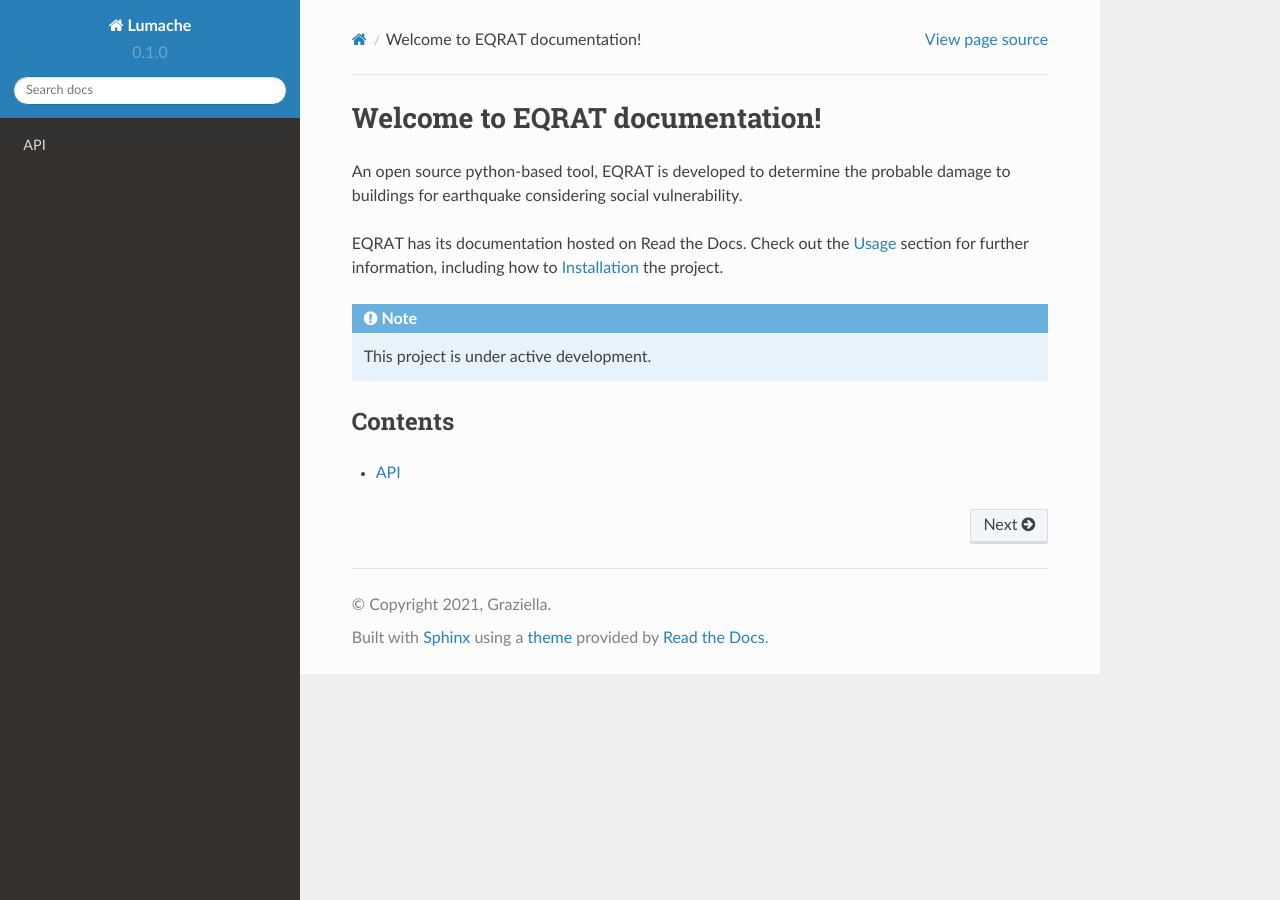
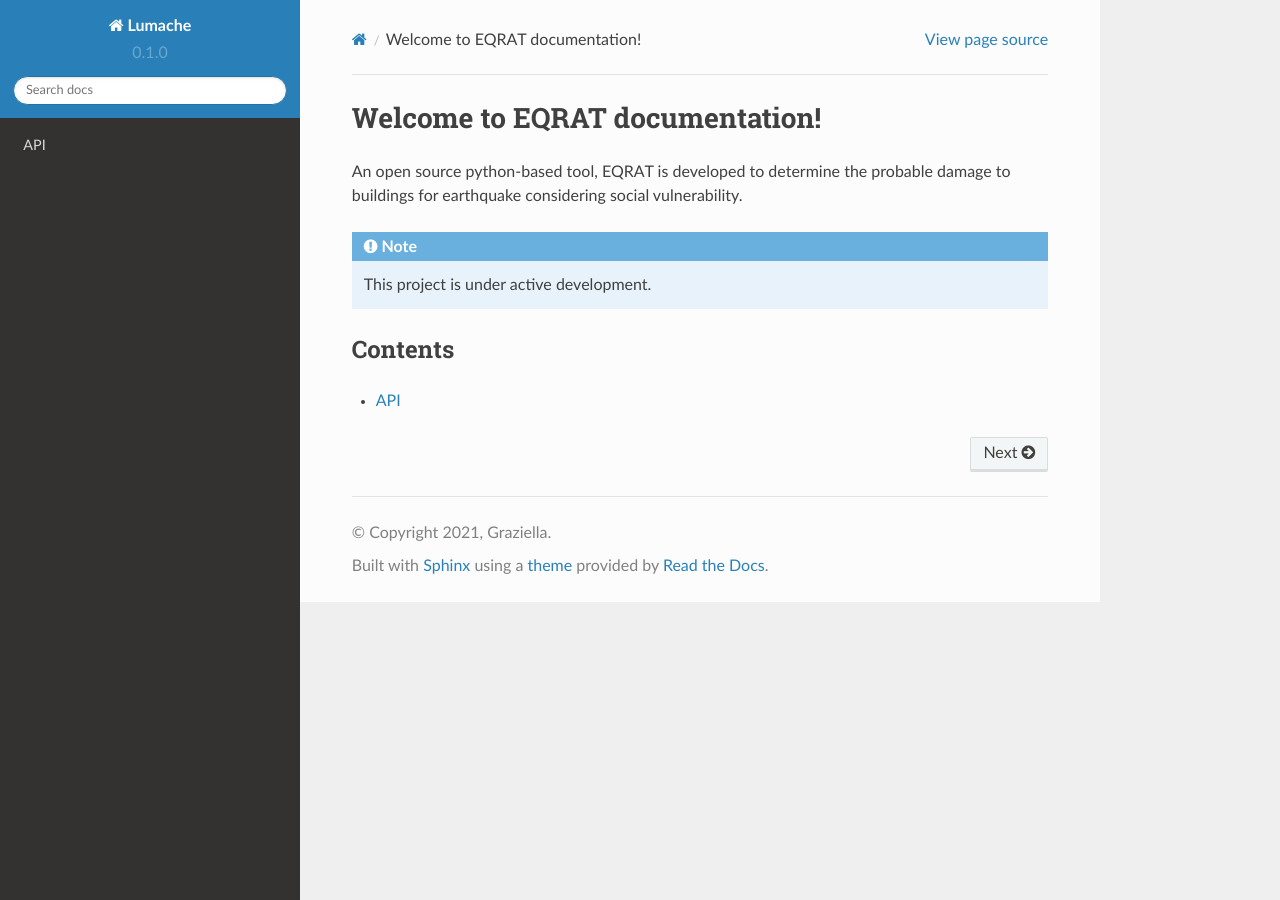
Before and after one commit to ranasohelce/EQRAT, a Sphinx documentation site: the page built from docs/source/index.rst, in a window 1280 px wide. Built offline with Sphinx 7.4.7 and the Read the Docs theme 2.0.0, drawn with Linux system fonts in a browser that asks for light colours; pages that are not in the unit, such as notebooks, are missing from menus.

Commit message:
Update index.rst

```diff
--- a/docs/source/index.rst
+++ b/docs/source/index.rst
@@ -2,10 +2,6 @@ Welcome to EQRAT documentation!
 ===================================
 
 An open source python-based tool, EQRAT is developed to determine the probable damage to buildings for earthquake considering social vulnerability.
-
-EQRAT has its documentation hosted on Read the Docs.
-Check out the :doc:`usage` section for further information, including
-how to :ref:`installation` the project.
 
 .. note::
 
```
